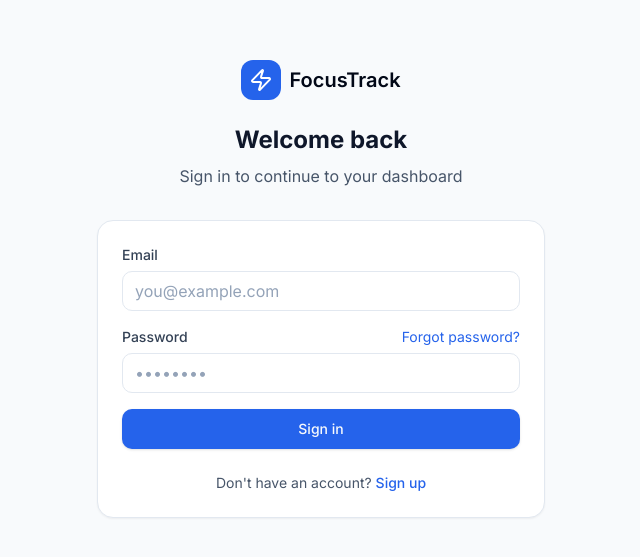
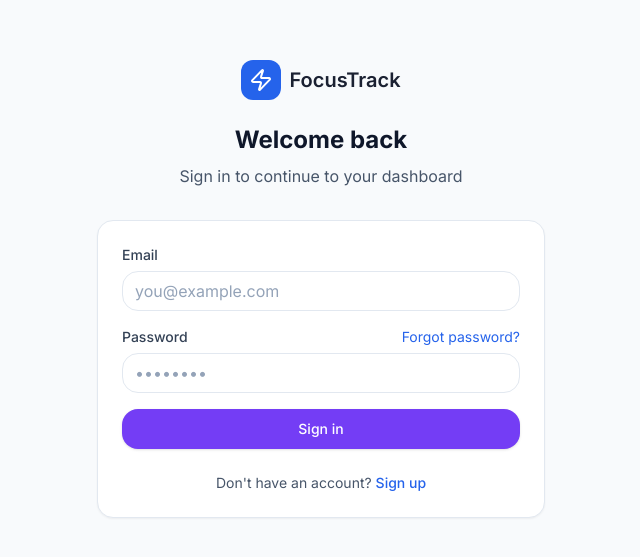
Before and after one commit to www60549-dotcom/focustrack, a Next.js app: page /login in a window 1280 px wide. Shown: the part 111-668 px from the top of the page, without its empty margins (319-959 px from the left). Built offline with nearby package versions, Linux system fonts and the light colour scheme; no server answers.

Commit message:
style: NovaHub-inspired design — violet theme, soft cards, dashboard hero

```diff
--- a/src/app/globals.css
+++ b/src/app/globals.css
@@ -4,48 +4,49 @@
 
 @layer base {
   :root {
-    --background: 0 0% 100%;
-    --foreground: 222.2 84% 4.9%;
+    --background: 220 20% 97%;
+    --foreground: 224 30% 15%;
     --card: 0 0% 100%;
-    --card-foreground: 222.2 84% 4.9%;
+    --card-foreground: 224 30% 15%;
     --popover: 0 0% 100%;
-    --popover-foreground: 222.2 84% 4.9%;
-    --primary: 221.2 83.2% 53.3%;
-    --primary-foreground: 210 40% 98%;
-    --secondary: 210 40% 96.1%;
-    --secondary-foreground: 222.2 47.4% 11.2%;
-    --muted: 210 40% 96.1%;
-    --muted-foreground: 215.4 16.3% 46.9%;
-    --accent: 210 40% 96.1%;
-    --accent-foreground: 222.2 47.4% 11.2%;
-    --destructive: 0 84.2% 60.2%;
-    --destructive-foreground: 210 40% 98%;
-    --border: 214.3 31.8% 91.4%;
-    --input: 214.3 31.8% 91.4%;
-    --ring: 221.2 83.2% 53.3%;
-    --radius: 0.625rem;
+    --popover-foreground: 224 30% 15%;
+    --primary: 258 90% 60%;
+    --primary-foreground: 0 0% 100%;
+    --secondary: 220 16% 94%;
+    --secondary-foreground: 224 30% 20%;
+    --muted: 220 16% 94%;
+    --muted-foreground: 220 10% 46%;
+    --accent: 258 80% 96%;
+    --accent-foreground: 258 70% 40%;
+    --destructive: 0 84% 60%;
+    --destructive-foreground: 0 0% 100%;
+    --border: 220 16% 90%;
+    --input: 220 16% 90%;
+    --ring: 258 90% 60%;
+    --radius: 1rem;
+    --shadow-soft: 0 4px 24px -4px rgb(15 23 42 / 0.06), 0 2px 8px -2px rgb(15 23 42 / 0.04);
   }
 
   .dark {
-    --background: 222.2 84% 4.9%;
+    --background: 224 30% 8%;
     --foreground: 210 40% 98%;
-    --card: 222.2 84% 4.9%;
+    --card: 224 28% 12%;
     --card-foreground: 210 40% 98%;
-    --popover: 222.2 84% 4.9%;
+    --popover: 224 28% 12%;
     --popover-foreground: 210 40% 98%;
-    --primary: 217.2 91.2% 59.8%;
-    --primary-foreground: 222.2 47.4% 11.2%;
-    --secondary: 217.2 32.6% 17.5%;
+    --primary: 258 90% 68%;
+    --primary-foreground: 0 0% 100%;
+    --secondary: 224 20% 18%;
     --secondary-foreground: 210 40% 98%;
-    --muted: 217.2 32.6% 17.5%;
-    --muted-foreground: 215 20.2% 65.1%;
-    --accent: 217.2 32.6% 17.5%;
-    --accent-foreground: 210 40% 98%;
-    --destructive: 0 62.8% 30.6%;
-    --destructive-foreground: 210 40% 98%;
-    --border: 217.2 32.6% 17.5%;
-    --input: 217.2 32.6% 17.5%;
-    --ring: 224.3 76.3% 48%;
+    --muted: 224 20% 18%;
+    --muted-foreground: 215 15% 60%;
+    --accent: 258 40% 20%;
+    --accent-foreground: 258 90% 85%;
+    --destructive: 0 62% 40%;
+    --destructive-foreground: 0 0% 100%;
+    --border: 224 20% 18%;
+    --input: 224 20% 18%;
+    --ring: 258 90% 68%;
   }
 }
 
@@ -55,6 +56,16 @@
   }
   body {
     @apply bg-background text-foreground antialiased;
+  }
+}
+
+@layer components {
+  .card-soft {
+    @apply rounded-2xl border border-border/60 bg-card;
+    box-shadow: var(--shadow-soft);
+  }
+  .hero-gradient {
+    background: linear-gradient(135deg, #7c3aed 0%, #8b5cf6 45%, #a78bfa 100%);
   }
 }
 
@@ -70,7 +81,7 @@
     background: transparent;
   }
   .scrollbar-thin::-webkit-scrollbar-thumb {
-    background: hsl(var(--muted-foreground) / 0.3);
+    background: hsl(var(--muted-foreground) / 0.25);
     border-radius: 3px;
   }
   .safe-area-pb {
--- a/src/components/ui/card.tsx
+++ b/src/components/ui/card.tsx
@@ -8,7 +8,7 @@ const Card = React.forwardRef<
   <div
     ref={ref}
     className={cn(
-      "rounded-xl border border-border bg-card text-card-foreground shadow-sm",
+      "rounded-2xl border border-border/70 bg-card text-card-foreground shadow-[0_4px_24px_-4px_rgb(15_23_42/0.06),0_2px_8px_-2px_rgb(15_23_42/0.04)]",
       className
     )}
     {...props}
@@ -34,7 +34,10 @@ const CardTitle = React.forwardRef<
 >(({ className, ...props }, ref) => (
   <h3
     ref={ref}
-    className={cn("font-semibold leading-none tracking-tight text-base", className)}
+    className={cn(
+      "font-semibold leading-none tracking-tight text-base",
+      className
+    )}
     {...props}
   />
 ));
@@ -72,4 +75,11 @@ const CardFooter = React.forwardRef<
 ));
 CardFooter.displayName = "CardFooter";
 
-export { Card, CardHeader, CardFooter, CardTitle, CardDescription, CardContent };
+export {
+  Card,
+  CardHeader,
+  CardFooter,
+  CardTitle,
+  CardDescription,
+  CardContent,
+};
```
